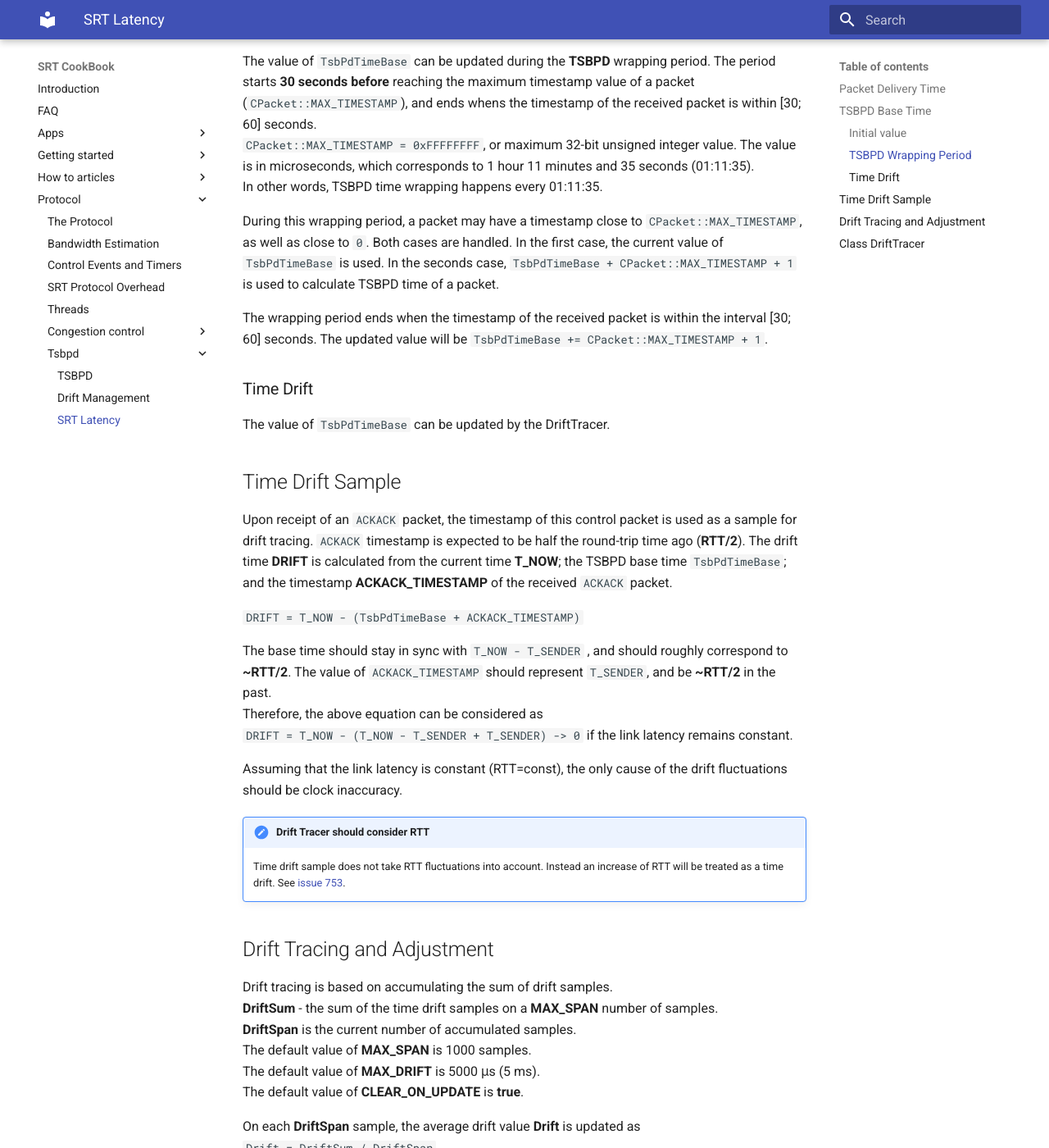
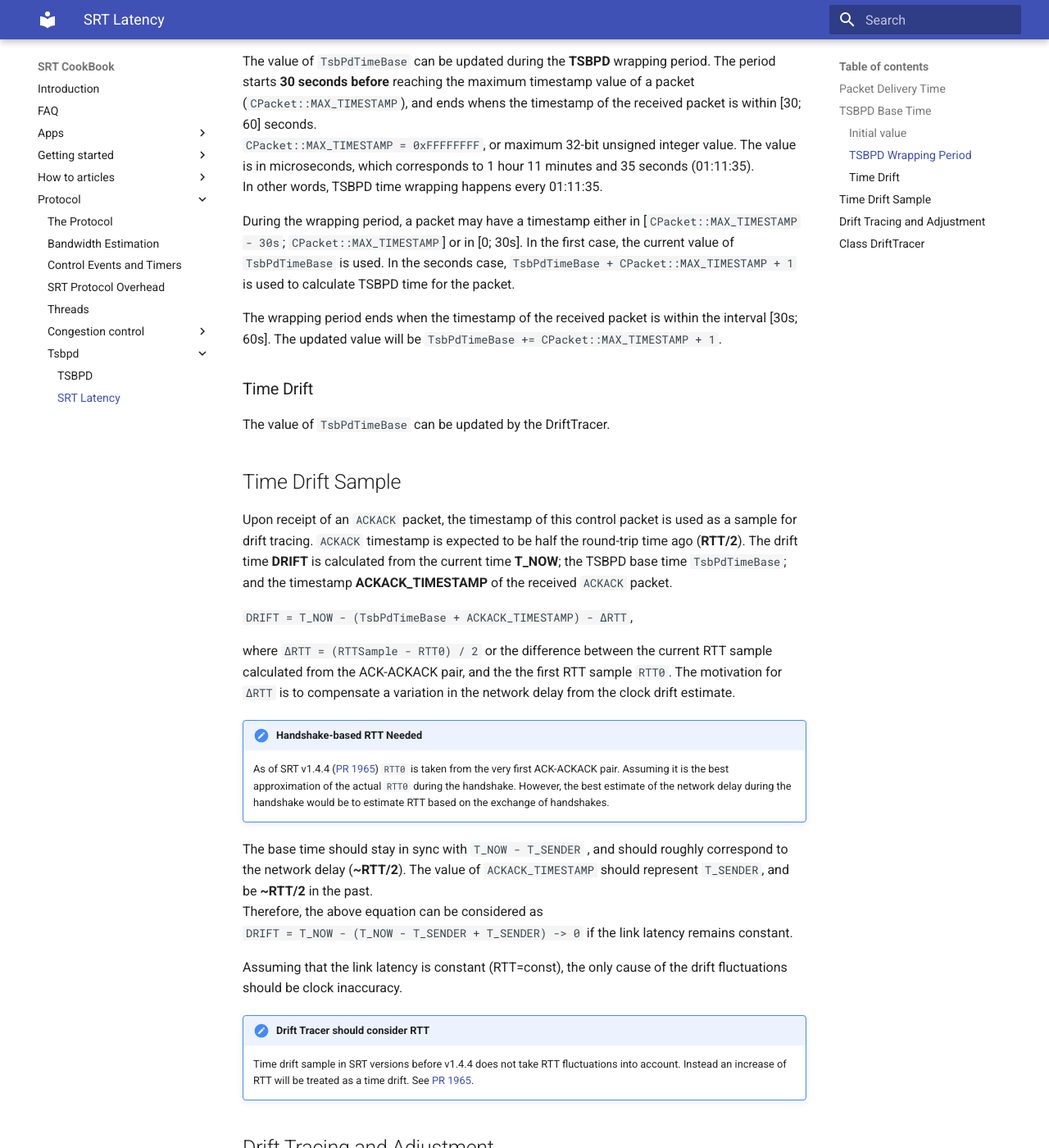
Before and after one commit to SRTLab/srt-cookbook, an MkDocs documentation site: the page built from docs/protocol/tsbpd/latency.md, in a window 1280 px wide and 1400 px high, scrolled down 1412 px. Shown: the whole window at 82% size. Built offline with MkDocs 1.6.1 and Material for MkDocs 9.7.7, drawn with Linux system fonts in a browser that asks for light colours; some of the changed text lies outside the part shown.

Commit message:
Updated SRT latency

````diff
--- a/docs/protocol/tsbpd/latency.md
+++ b/docs/protocol/tsbpd/latency.md
@@ -24,9 +24,9 @@ and a time drift `Drift`.
 
 ### Initial value
 
-The value of `TsbPdTimeBase`  is initialized at the time of the handshake request \(`HSREQ` \) is received.
+The value of `TsbPdTimeBase`  is initialized at the time of the conclusion handshake is received as:
 `TsbPdTimeBase = T_NOW - HSREQ_TIMESTAMP`.
-This value should roughly correspond to the one-way delay \(**~RTT/2**\).
+This value roughly corresponds to the one-way network delay \(**~RTT/2**\) between the two SRT peers.
 
 ### TSBPD Wrapping Period
 
@@ -34,9 +34,9 @@ The value of  `TsbPdTimeBase`  can be updated during the **TSBPD** wrapping peri
 `CPacket::MAX_TIMESTAMP = 0xFFFFFFFF`, or maximum 32-bit unsigned integer value. The value is in microseconds, which corresponds to 1 hour 11 minutes and 35 seconds \(01:11:35\).
 In other words, TSBPD time wrapping happens every 01:11:35.
 
-During this wrapping period, a packet may have a timestamp close to `CPacket::MAX_TIMESTAMP`, as well as close to `0`. Both cases are handled. In the first case, the current value of `TsbPdTimeBase` is used. In the seconds case, `TsbPdTimeBase + CPacket::MAX_TIMESTAMP + 1` is used to calculate TSBPD time of a packet.
+During the wrapping period, a packet may have a timestamp either in \[`CPacket::MAX_TIMESTAMP - 30s`; `CPacket::MAX_TIMESTAMP`\] or in \[0; 30s\]. In the first case, the current value of `TsbPdTimeBase` is used. In the seconds case, `TsbPdTimeBase + CPacket::MAX_TIMESTAMP + 1` is used to calculate TSBPD time for the packet.
 
-The wrapping period ends when the timestamp of the received packet is within the interval \[30; 60\] seconds. The updated value will be `TsbPdTimeBase += CPacket::MAX_TIMESTAMP + 1`.
+The wrapping period ends when the timestamp of the received packet is within the interval \[30s; 60s\]. The updated value will be `TsbPdTimeBase += CPacket::MAX_TIMESTAMP + 1`.
 
 ### Time Drift
 
@@ -46,18 +46,26 @@ The value of  `TsbPdTimeBase`  can be updated by the DriftTracer.
 
 Upon receipt of an `ACKACK` packet, the timestamp of this control packet is used as a sample for drift tracing. `ACKACK` timestamp is expected to be half the round-trip time ago \(**RTT/2**\). The drift time **DRIFT** is calculated from the current time **T\_NOW**; the TSBPD base time `TsbPdTimeBase`; and the timestamp **ACKACK\_TIMESTAMP** of the received `ACKACK` packet.
 
-`DRIFT = T_NOW - (TsbPdTimeBase + ACKACK_TIMESTAMP)`
+`DRIFT = T_NOW - (TsbPdTimeBase + ACKACK_TIMESTAMP) - ΔRTT`,
 
-The base time should stay in sync with `T_NOW - T_SENDER` , and should roughly correspond to **~RTT/2**. The value of `ACKACK_TIMESTAMP` should represent `T_SENDER`, and be **~RTT/2** in the past.
+where `ΔRTT = (RTTSample - RTT0) / 2` or the difference between the current RTT sample calculated from the ACK-ACKACK pair, and the the first RTT sample `RTT0`. The motivation for `ΔRTT` is to compensate a variation in the network delay from the clock drift estimate.
+
+!!! Note "Handshake-based RTT Needed"
+
+    As of SRT v1.4.4 ([PR 1965](https://github.com/Haivision/srt/pull/1965)) `RTT0` is taken from the very first ACK-ACKACK pair.
+    Assuming it is the best approximation of the actual `RTT0` during the handshake. However, the best estimate of the network delay during the handshake would be to estimate RTT based on the exchange of handshakes.
+
+
+The base time should stay in sync with `T_NOW - T_SENDER` , and should roughly correspond to the network delay (**~RTT/2**). The value of `ACKACK_TIMESTAMP` should represent `T_SENDER`, and be **~RTT/2** in the past.
 Therefore, the above equation can be considered as
 `DRIFT = T_NOW - (T_NOW - T_SENDER + T_SENDER) -> 0` if the link latency remains constant.
 
 Assuming that the link latency is constant \(RTT=const\), the only cause of the drift fluctuations should be clock inaccuracy.
 
-!!! Error "Drift Tracer should consider RTT"
+!!! Note "Drift Tracer should consider RTT"
 
-    Time drift sample does not take RTT fluctuations into account.
-    Instead an increase of RTT will be treated as a time drift. See [issue 753](https://github.com/Haivision/srt/issues/753).
+    Time drift sample in SRT versions before v1.4.4 does not take RTT fluctuations into account.
+    Instead an increase of RTT will be treated as a time drift. See [PR 1965](https://github.com/Haivision/srt/pull/1965).
 
 ## Drift Tracing and Adjustment
 
@@ -77,7 +85,7 @@ The value of **OverDrift** is used to update the **TsbPdTimeBase**.
 
 In pseudo-code it looks like this:
 
-```text
+```c++
 bool update(int64_t driftval)
 {
 	DriftSum += driftval;
@@ -113,7 +121,7 @@ bool update(int64_t driftval)
 
 The **DriftTracer** class has the following prototype.
 
-```text
+```c++
 template<unsigned MAX_SPAN, int MAX_DRIFT, bool CLEAR_ON_UPDATE = true>
 class DriftTracer
 {
````
Also changed, not shown: docs/protocol/tsbpd/drift-management.md (deleted, +0 -11 lines), docs/protocol/tsbpd/index.md (+4 -0 lines).
